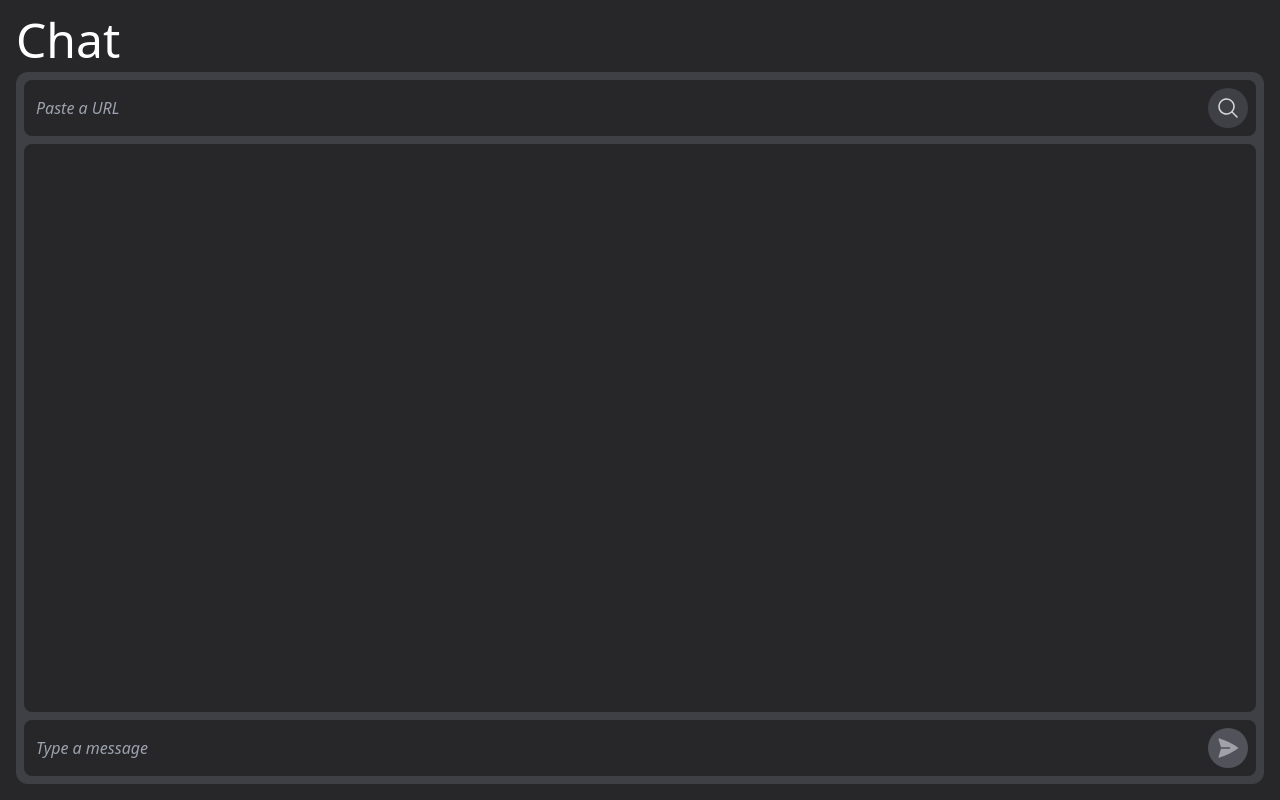
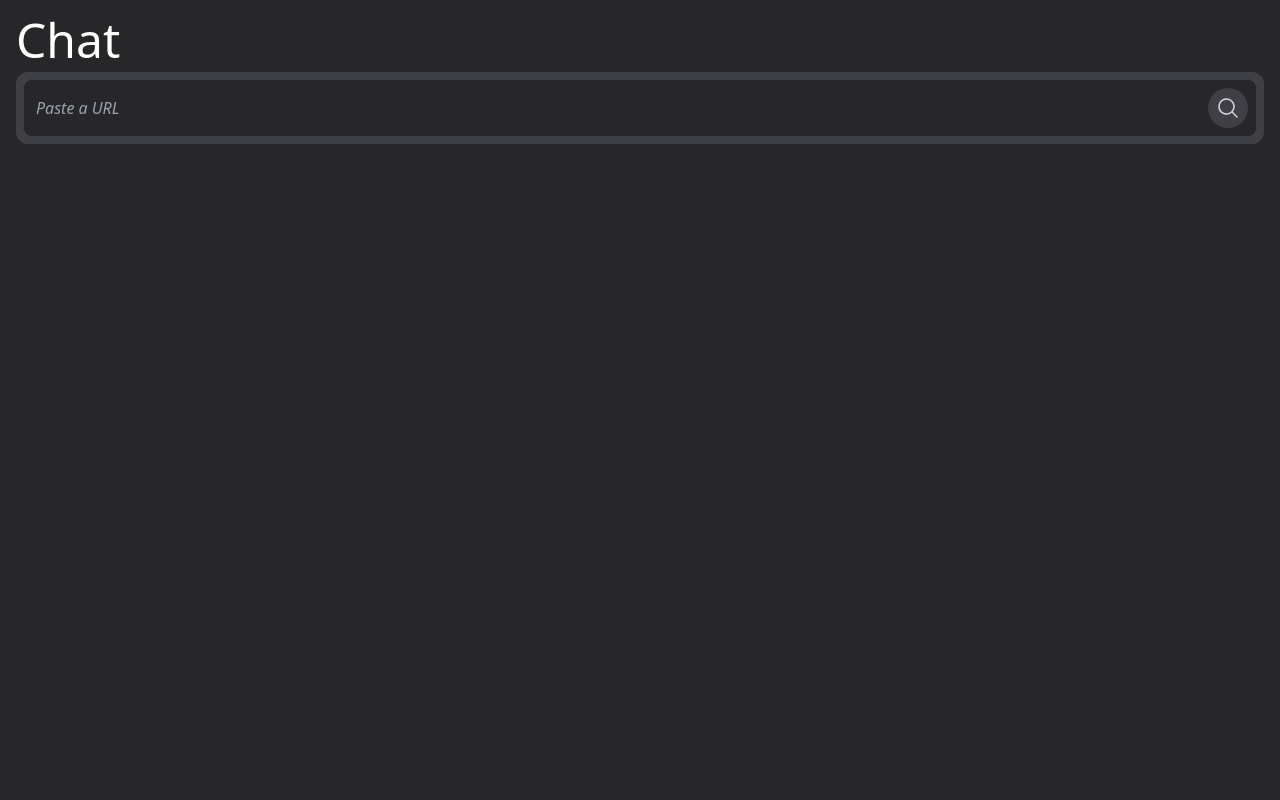
Before and after one commit to jsimenjs/link-lounge, a React (Vite) app: page / in a window 1280 px wide. Built offline with nearby package versions, Linux system fonts and the light colour scheme.

Commit message:
feat: conditionally render components

```diff
--- a/src/components/ChatWindow.tsx
+++ b/src/components/ChatWindow.tsx
@@ -61,13 +61,13 @@ const ChatWindow = () => {
     }, [roomId])
 
     return (
-        <div id="chat-window" className='p-2 flex flex-col gap-2 grow bg-zinc-700 rounded-xl'>
+        <div id="chat-window" className={`p-2 flex flex-col gap-2 grow bg-zinc-700 rounded-xl` + (ws ? `` : ` grow-0`)}>
             <ChatHeader ws={ws} setRoomId={setRoomId}>
-                <Notification readyState={readyState} timeout={1000} />
+                {ws ? <Notification readyState={readyState} timeout={1000} /> : null}
                 <NavigationForm setRoomId={setRoomId} />
             </ChatHeader>
-            <ChatHistory chatHistory={chatHistory} />
-            <MessageForm ws={ws} />
+            {ws ? <ChatHistory chatHistory={chatHistory} /> : null}
+            {ws ? <MessageForm ws={ws} /> : null}
         </div>
     )
 }
```
